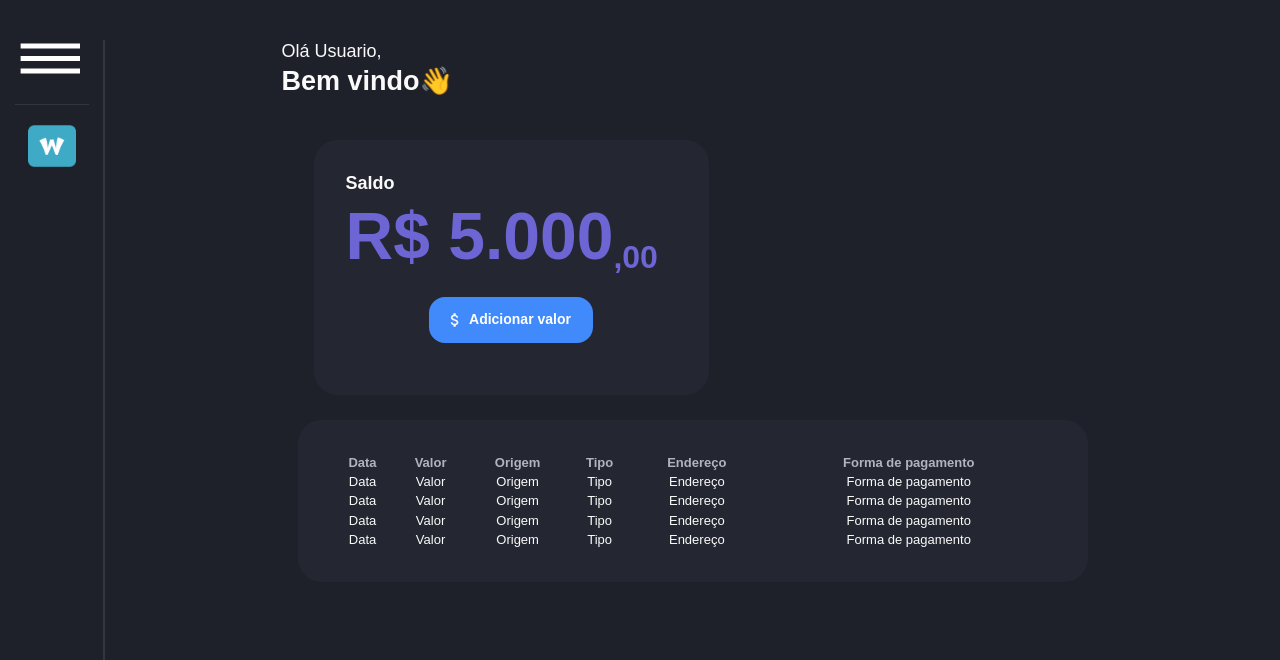
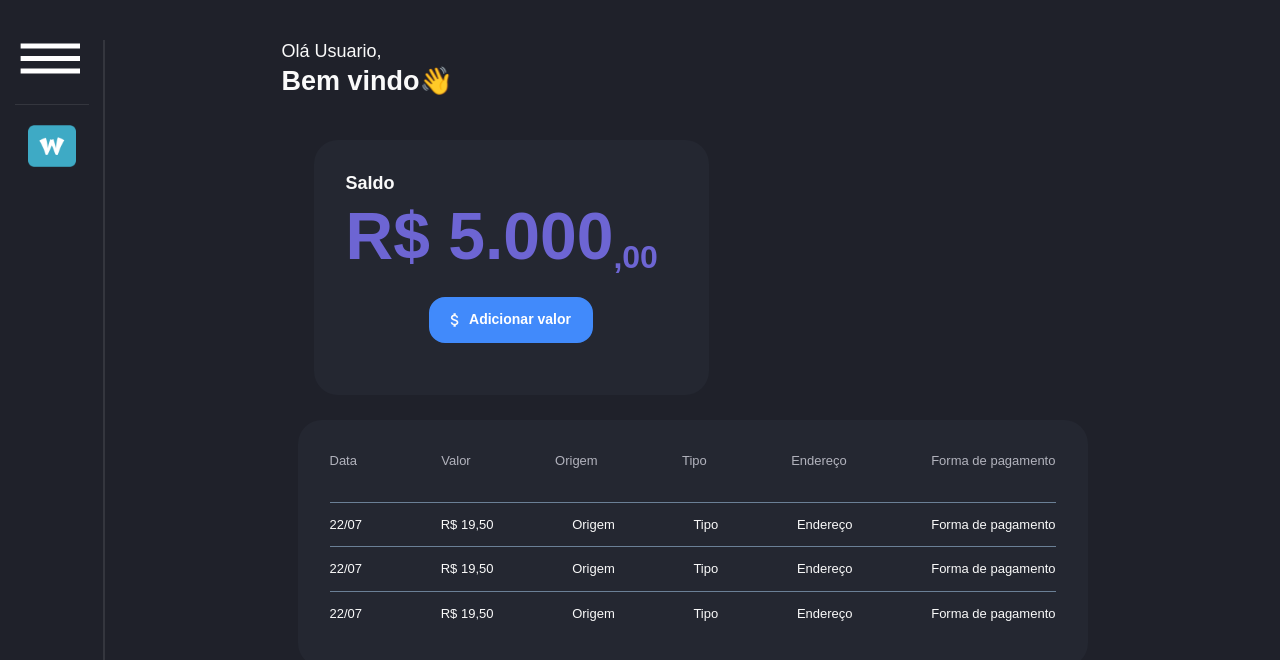
Before and after one commit to rafamenemont/projeto-integrador-2, a React (Create React App) app: page /dashboard in a window 1280 px wide. Shown: the top 660 px of the page. Built offline with nearby package versions, Linux system fonts and the light colour scheme.

Commit message:
fix: modal and styles in dashboard

```diff
--- a/src/routes.tsx
+++ b/src/routes.tsx
@@ -4,7 +4,6 @@ import FormSignUp from "./views/FormSignUp/FormSignUp";
 import LandingPage from "./views/LandingPage/LadingPage";
 import Dashboard from "./views/Dashboard/Dashboard";
 import PageNotFound from "./views/PageNotFoiund/PageNotFoiund"
-import { ModalAlterPay, ModalNewPay } from "./views/Dashboard/Modal";
 
 const AppRoutes = () => {
 
@@ -12,7 +11,6 @@ const AppRoutes = () => {
     <div>
       <Routes>
         <Route path={'/'} element={<LandingPage />} />
-        <Route path={'/after'} element={<ModalAlterPay />} />
         <Route path={'/dashboard'} element={<Dashboard />} />
         <Route path={'/login'} element={<FormLogin />} />
         <Route path={'/signUp'} element={<FormSignUp />} />
--- a/src/views/Dashboard/Dashboard.tsx
+++ b/src/views/Dashboard/Dashboard.tsx
@@ -3,36 +3,37 @@ import { SButton } from "../../components/Button/button";
 import MenuAndHeader from "../menu-and-header/MenuAndHeader";
 import { MdOutlineAttachMoney } from 'react-icons/md';
 import { useState } from "react";
-import { ModalNewPay } from "./Modal";
+import { ModalAlterPay, ModalNewPay } from "./Modal";
 
 
 
 const Dashboard = () => {
 
   const balance = 5000
-  const [displayModal, setDisplayModal] = useState<boolean>(false)
+  const [displayModal, setDisplayModal] = useState<boolean>(false);
+  const [displayEditModal, setDisplayEditModal] = useState<boolean>(false);
 
 
   var heading = ['Data', 'Valor', 'Origem', 'Tipo', 'Endereço', 'Forma de pagamento'];
   var body =
       [
-        ['Data', 'Valor', 'Origem', 'Tipo', 'Endereço', 'Forma de pagamento'],
-        ['Data', 'Valor', 'Origem', 'Tipo', 'Endereço', 'Forma de pagamento'],
-        ['Data', 'Valor', 'Origem', 'Tipo', 'Endereço', 'Forma de pagamento'],
-        ['Data', 'Valor', 'Origem', 'Tipo', 'Endereço', 'Forma de pagamento'],
+        ['22/07', 'R$ 19,50', 'Origem', 'Tipo', 'Endereço', 'Forma de pagamento'],
+        ['22/07', 'R$ 19,50', 'Origem', 'Tipo', 'Endereço', 'Forma de pagamento'],
+        ['22/07', 'R$ 19,50', 'Origem', 'Tipo', 'Endereço', 'Forma de pagamento'],
       ];
 
       const tableRow  = (row: string[]) => {
         return (
-          <tr>
-            {row.map(val => <td>{val}</td>)}
-          </tr>
+          <StyledRow onClick={() => setDisplayEditModal(true)}>
+            {row.map(val => <div>{val}</div>)}
+          </StyledRow>
         )
       }
 
   return (
     <>
     {displayModal && <ModalNewPay onClick={() => setDisplayModal(false)} />}
+    {displayEditModal && <ModalAlterPay onClick={() => setDisplayEditModal(false)} />}
       <MenuAndHeader>
         <StyledTablesContainer>
           <SuperiorMenu>
@@ -50,16 +51,14 @@ const Dashboard = () => {
 
       </Container>
       <ContainerTable>
-        <table>
-            <thead>
-                <tr>
-                    {heading.map(head => <th>{head}</th>)}
-                </tr>
-            </thead>
-            <tbody>
+        <StyledTable>
+            <StyledHead>
+                    {heading.map(head => <div>{head}</div>)}
+            </StyledHead>
+            <StyledBody>
                 {body.map(row => tableRow(row) )}
-            </tbody>
-        </table>
+            </StyledBody>
+        </StyledTable>
       </ContainerTable>
         </StyledTablesContainer>
       </MenuAndHeader>
@@ -78,6 +77,37 @@ const StyledTablesContainer = styled.div`
 const HelloTitle = styled.div`
   font-size: 18px;
   line-height: 1.33333;
+`;
+
+const StyledTable = styled.div`
+`;
+
+const StyledBody = styled.div`
+  display: flex;
+  width: 100%;
+  justify-content: space-between;
+  flex-direction: column;
+`;
+
+const StyledRow = styled.div`
+  display: flex;
+  width: 100%;
+  justify-content: space-between;
+  border-top: 1px solid ${({ theme }) => theme.toggleBorder};
+  padding: 13px 0px;
+  &:hover {
+    background-color: #dddddd7f;
+  }
+`;
+
+
+const StyledHead = styled.div`
+  display: flex;
+  width: 100%;
+  justify-content: space-between;
+  padding-bottom: 13px;
+  margin-bottom: 20px;
+  color: #B2B3BD;
 `;
 
 const BalanceTitle = styled.div`
@@ -136,7 +166,10 @@ const ContainerTable = styled.div`
     text-align: center;
   }
   thead {
-    margin-bottom: 25px;
+    tr {
+      margin-bottom: 25px;
+      border: 1px solid #6B8096;
+    }
   }
 `;
 
--- a/src/views/Dashboard/Modal/index.tsx
+++ b/src/views/Dashboard/Modal/index.tsx
@@ -12,13 +12,8 @@ export const ModalNewPay: React.FC<StyledModalProps> = ({ onClick }) => {
     const [newRec, setNewRec] = useState<boolean>(false)
 
     function handleNewPay() {
-        setNewRec(false)
-        setNewPay(true)
-    }
-
-    function handleNewRec() {
-        setNewPay(false)
-        setNewRec(true)
+        setNewRec(!newRec)
+        setNewPay(!newPay)
     }
 
     return (
@@ -32,8 +27,7 @@ export const ModalNewPay: React.FC<StyledModalProps> = ({ onClick }) => {
                     </ModalRow>
                     <ModalRow>
                         <GroupBtn>
-                            {newPay ? <SButton text="Novo gasto" onClick={handleNewPay} active><IconPay /></SButton> : <SButton text="Novo gasto" onClick={handleNewPay}><IconPay /></SButton>}
-                            {newRec ? <SButton text="Receber pagamento" onClick={handleNewRec} active><IconReceive /></SButton> : <SButton text="Receber pagamento" onClick={handleNewRec}><IconReceive /></SButton>}
+                            {newPay ? <SButton text="Novo gasto" onClick={handleNewPay} active><IconPay /></SButton> : <SButton text="Receber pagamento" onClick={handleNewPay}><IconReceive /></SButton>}
                         </GroupBtn>
                     </ModalRow>
                     <IconClose onClick={onClick} />
@@ -57,16 +51,17 @@ export const ModalNewPay: React.FC<StyledModalProps> = ({ onClick }) => {
     )
 }
 
-export const ModalAlterPay: React.FC = () => {
+export const ModalAlterPay: React.FC<StyledModalProps> = ({ onClick }) => {
     return (
         <Modal>
+            <ModalShadow onClick={onClick} />
             <ModalContent>
                 <ModalHeader>
                     <ModalRow>
                         <IconWallet />
                         <h1>Editar Transação</h1>
                     </ModalRow>
-                    <IconClose />
+                    <IconClose onClick={onClick} />
                 </ModalHeader>
                 <ModalBody>
                     <Input type="date" placeholder="Data da transação" label="Data" />
@@ -79,7 +74,7 @@ export const ModalAlterPay: React.FC = () => {
                 <ModalFooter>
                     <GroupBtn>
                         <TButton text="Excluir" onClick={() => { }}><IconTrash /></TButton>
-                        <TButton text="Cancelar" onClick={() => { }}><IconCancel /></TButton>
+                        <TButton text="Cancelar" onClick={onClick}><IconCancel /></TButton>
                         <SButton text="Atualizar" onClick={() => { }}><IconConfirm /></SButton>
                     </GroupBtn>
                 </ModalFooter>
```
